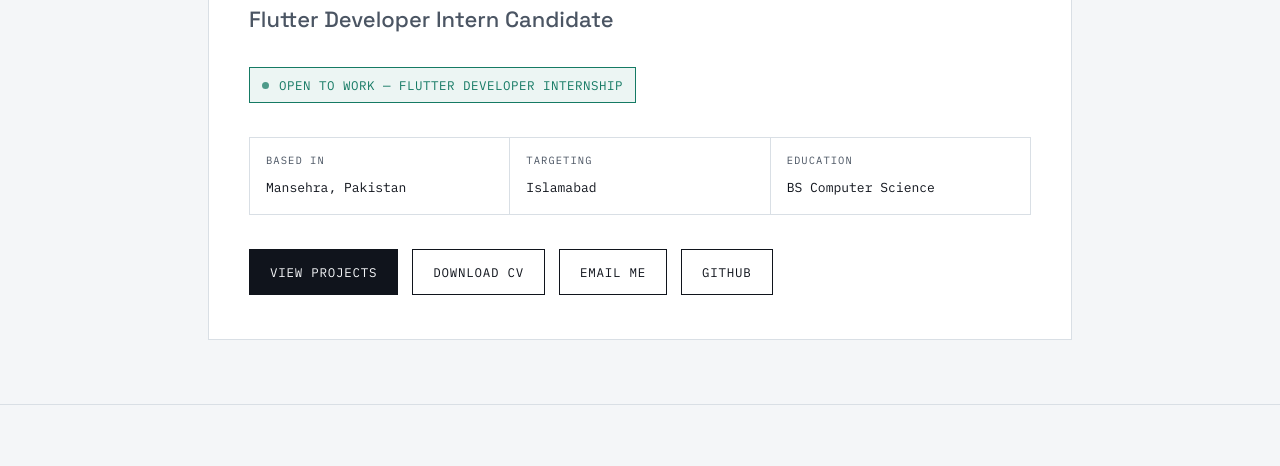
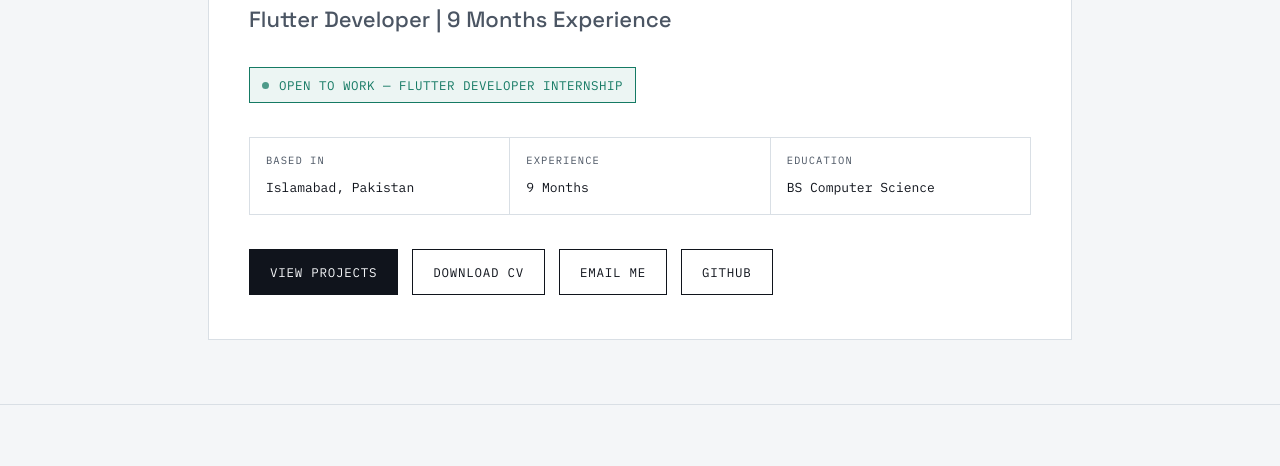
Before and after one commit to musakhanx76/musakhanx76.github.io, a plain HTML site: page index.html in a window 1280 px wide. Shown: the part 303-769 px from the top of the page. Drawn offline with Linux system fonts and the light colour scheme.

Commit message:
update: Updated Portfolio Content

```diff
--- a/index.html
+++ b/index.html
@@ -208,13 +208,13 @@
       <div class="scanline"></div>
       <p class="eyebrow">// Flutter Developer</p>
       <h1 class="name">Musa Khan</h1>
-      <p class="role">Flutter Developer Intern Candidate</p>
+      <p class="role">Flutter Developer | 9 Months Experience</p>
 
       <div class="status"><span class="dot"></span>OPEN TO WORK — FLUTTER DEVELOPER INTERNSHIP</div>
 
       <div class="hud">
-        <div><span class="k">Based in</span><span class="v">Mansehra, Pakistan</span></div>
-        <div><span class="k">Targeting</span><span class="v">Islamabad</span></div>
+        <div><span class="k">Based in</span><span class="v">Islamabad, Pakistan</span></div>
+        <div><span class="k">Experience</span><span class="v">9 Months</span></div>
         <div><span class="k">Education</span><span class="v">BS Computer Science</span></div>
       </div>
 
@@ -350,7 +350,7 @@
         <a href="https://github.com/musakhanx76" target="_blank" rel="noopener">GitHub ↗</a>
         <a href="https://www.linkedin.com/in/musakhanx76" target="_blank" rel="noopener">LinkedIn ↗</a>
       </div>
-      <p class="fine">Mansehra, Pakistan</p>
+      <p class="fine">Islamabad, Pakistan</p>
     </div>
   </div>
 </footer>
```
Also changed, not shown: 1 other file.
